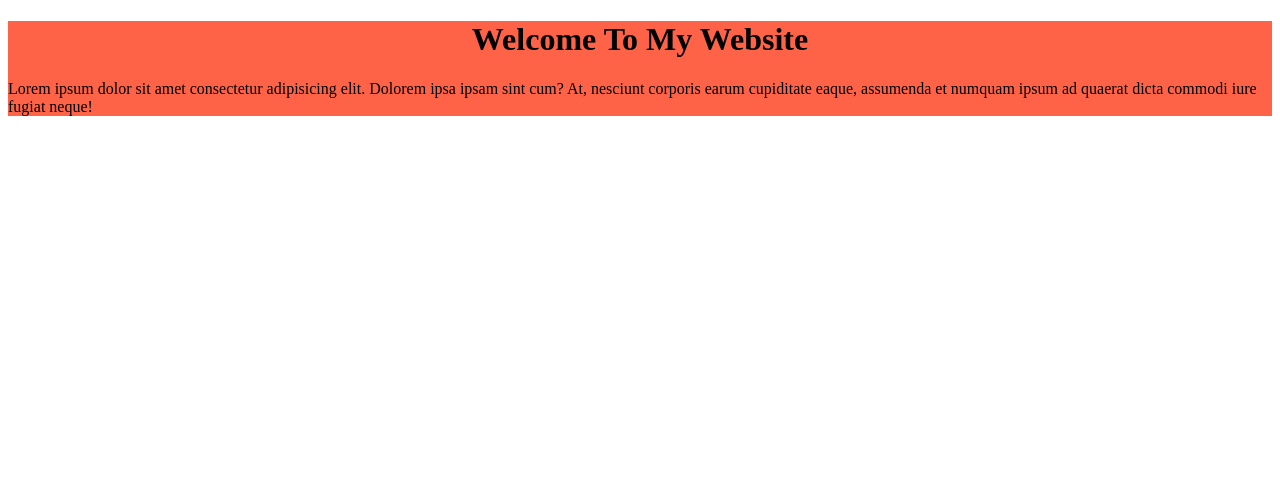
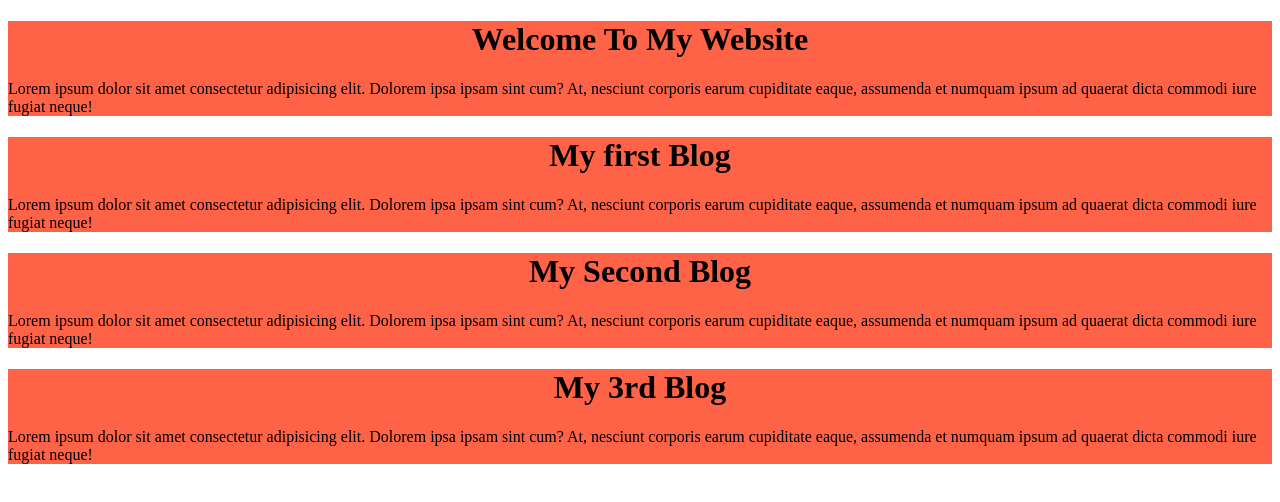
Before and after one commit to lipenchakma/my-fortpolio-website, a plain HTML site: page index.html in a window 1280 px wide. Drawn offline with Linux system fonts and the light colour scheme.

Commit message:
added my blog

```diff
--- a/index.html
+++ b/index.html
@@ -11,5 +11,17 @@
         <h1 style="text-align: center;">Welcome To My Website</h1>
         <p>Lorem ipsum dolor sit amet consectetur adipisicing elit. Dolorem ipsa ipsam sint cum? At, nesciunt corporis earum cupiditate eaque, assumenda et numquam ipsum ad quaerat dicta commodi iure fugiat neque!</p>
     </div>
+    <div>
+        <h1 style="text-align: center;">My first Blog</h1>
+        <p>Lorem ipsum dolor sit amet consectetur adipisicing elit. Dolorem ipsa ipsam sint cum? At, nesciunt corporis earum cupiditate eaque, assumenda et numquam ipsum ad quaerat dicta commodi iure fugiat neque!</p>
+    </div>
+    <div>
+        <h1 style="text-align: center;">My Second Blog</h1>
+        <p>Lorem ipsum dolor sit amet consectetur adipisicing elit. Dolorem ipsa ipsam sint cum? At, nesciunt corporis earum cupiditate eaque, assumenda et numquam ipsum ad quaerat dicta commodi iure fugiat neque!</p>
+    </div>
+    <div>
+        <h1 style="text-align: center;">My 3rd Blog</h1>
+        <p>Lorem ipsum dolor sit amet consectetur adipisicing elit. Dolorem ipsa ipsam sint cum? At, nesciunt corporis earum cupiditate eaque, assumenda et numquam ipsum ad quaerat dicta commodi iure fugiat neque!</p>
+    </div>
 </body>
 </html>
```
